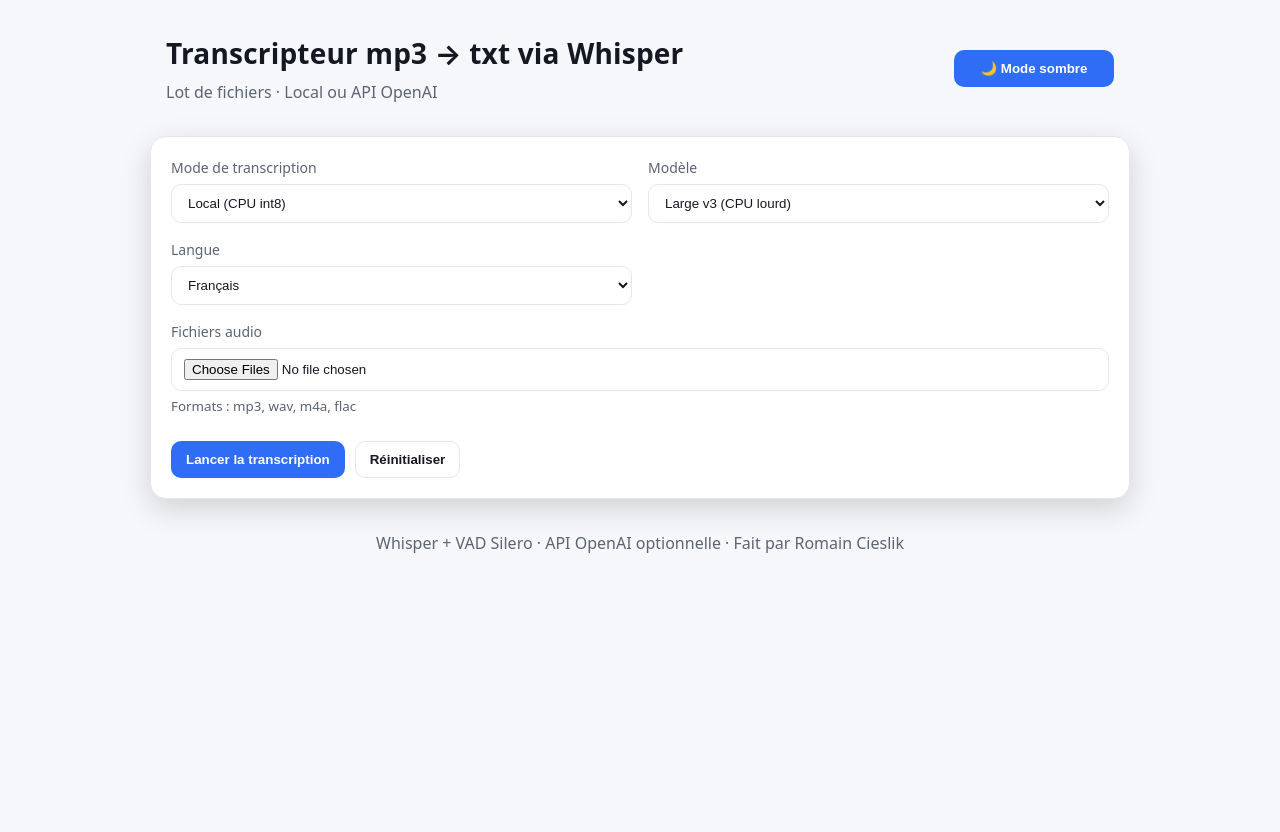
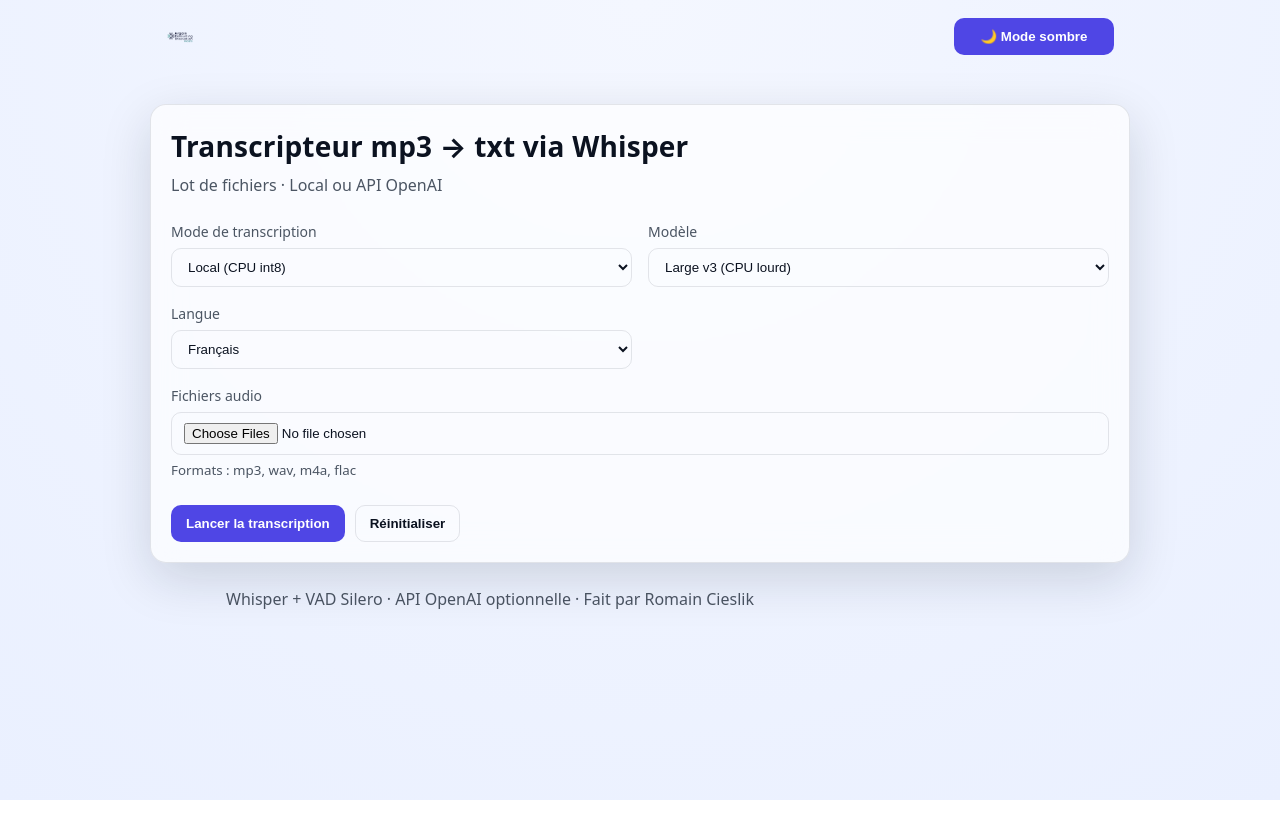
Before and after one commit to Romano-de-la-vega/app-whisper, a FastAPI app: page / in a window 1280 px wide. After the commit the page ends 800 px from the top, so only its background shows below. Run offline with FastAPI, Linux system fonts and the light colour scheme.

Commit message:
feat: add dark and light theme

```diff
--- a/static/app.js
+++ b/static/app.js
@@ -46,15 +46,20 @@ let isRunning = false;
 // ====== Thème (persistance localStorage) ======
 (function initTheme() {
   const root = document.documentElement;
-  const saved = localStorage.getItem("theme") || "light";
-  root.setAttribute("data-theme", saved);
-  themeBtn.textContent = saved === "dark" ? "☀️ Mode clair" : "🌙 Mode sombre";
+  const logo = document.getElementById("logo");
+  const saved = localStorage.getItem("theme");
+  const prefersDark = window.matchMedia("(prefers-color-scheme: dark)").matches;
+  const theme = saved || (prefersDark ? "dark" : "light");
+  root.setAttribute("data-theme", theme);
+  themeBtn.textContent = theme === "dark" ? "☀️ Mode clair" : "🌙 Mode sombre";
+  if (logo) logo.src = theme === "dark" ? "/static/logo_white.png" : "/static/logo.png";
 
   themeBtn.addEventListener("click", () => {
     const next = root.getAttribute("data-theme") === "dark" ? "light" : "dark";
     root.setAttribute("data-theme", next);
     localStorage.setItem("theme", next);
     themeBtn.textContent = next === "dark" ? "☀️ Mode clair" : "🌙 Mode sombre";
+    if (logo) logo.src = next === "dark" ? "/static/logo_white.png" : "/static/logo.png";
   });
 })();
 
--- a/static/style.css
+++ b/static/style.css
@@ -1,70 +1,73 @@
 :root {
-  --bg: #0f1115;
-  --card: #151821;
-  --text: #e6e7ee;
-  --muted: #9aa0aa;
-  --accent: #6ea8fe;
-  --accent-2: #84e1bc;
-  --border: #2a2f3a;
-  --shadow: 0 10px 30px rgba(0,0,0,0.35);
-  --radius: 16px;
+  --accent: #4F46E5;
+  --accent-hover: #6366F1;
+  --accent-2: #22D3EE;
+}
+
+:root[data-theme="dark"] {
+  --body-bg: radial-gradient(circle at top, #0f172a, #0b1020),
+              linear-gradient(120deg, rgba(31,42,68,0.4), rgba(16,52,74,0.4));
+  --text-primary: #E6ECF2;
+  --text-secondary: #AAB4C0;
+  --panel-bg: rgba(18, 24, 38, 0.55);
+  --panel-border: rgba(255, 255, 255, 0.08);
+  --panel-shadow: 0 20px 60px rgba(0, 0, 0, 0.45);
+}
+
+:root[data-theme="light"] {
+  --body-bg: radial-gradient(circle at top, #F4F7FF, #EAF0FF),
+              linear-gradient(120deg, rgba(234,242,255,0.6), rgba(230,246,255,0.6));
+  --text-primary: #0B1220;
+  --text-secondary: #4B5563;
+  --panel-bg: rgba(255, 255, 255, 0.65);
+  --panel-border: rgba(15, 23, 42, 0.10);
+  --panel-shadow: 0 16px 50px rgba(16, 24, 40, 0.15);
 }
 
 * { box-sizing: border-box; }
 html, body { height: 100%; }
+[hidden] { display: none !important; }
 body {
   margin: 0;
-  background: linear-gradient(180deg, #0f1115, #0b0d12);
-  color: var(--text);
+  background: var(--body-bg);
+  color: var(--text-primary);
   font: 16px/1.5 system-ui, -apple-system, Segoe UI, Roboto, "Helvetica Neue", Arial, "Noto Sans", "Apple Color Emoji", "Segoe UI Emoji";
 }
 
-.container {
-  width: 100%;
-  max-width: 980px;
-  margin: 32px auto;
-  padding: 0 16px;
+.container { width: 100%; max-width: 980px; margin: 0 auto; padding: 0 16px; }
+
+header { height: 72px; }
+.header-row { height: 100%; display: flex; align-items: center; justify-content: space-between; }
+.header-row img { height: 28px; width: auto; }
+
+.card {
+  background: var(--panel-bg);
+  border: 1px solid var(--panel-border);
+  border-radius: 16px;
+  backdrop-filter: blur(16px);
+  box-shadow: var(--panel-shadow);
+  padding: 20px;
+  margin-top: 32px;
 }
 
-h1 {
-  font-size: 28px;
-  margin: 0 0 6px;
-  letter-spacing: 0.2px;
-}
-.subtitle { color: var(--muted); margin: 0; }
+h1 { font-size: 28px; margin: 0 0 6px; letter-spacing: .2px; }
+.subtitle { color: var(--text-secondary); margin: 0 0 24px; }
 
-.card {
-  background: var(--card);
-  border: 1px solid var(--border);
-  border-radius: var(--radius);
-  box-shadow: var(--shadow);
-  padding: 20px;
-}
-
-.grid {
-  display: grid;
-  grid-template-columns: repeat(12, 1fr);
-  gap: 16px;
-}
-
+.grid { display: grid; grid-template-columns: repeat(12, 1fr); gap: 16px; }
 .field { grid-column: span 6; display: flex; flex-direction: column; gap: 6px; }
 .field.full { grid-column: 1 / -1; }
-label { color: var(--muted); font-size: 14px; }
+
+label { color: var(--text-secondary); font-size: 14px; }
 select, input[type="file"], input[type="password"] {
   padding: 10px 12px;
   border-radius: 10px;
-  border: 1px solid var(--border);
-  background: #0f131b;
-  color: var(--text);
+  border: 1px solid var(--panel-border);
+  background: transparent;
+  color: var(--text-primary);
 }
-small { color: var(--muted); }
+small { color: var(--text-secondary); }
 
-.actions {
-  grid-column: 1 / -1;
-  display: flex;
-  gap: 10px;
-  margin-top: 8px;
-}
+.actions { grid-column: 1 / -1; display: flex; gap: 10px; margin-top: 8px; }
 
 button, .button {
   display: inline-flex; align-items: center; justify-content: center;
@@ -72,59 +75,37 @@ button, .button {
   border-radius: 10px;
   border: 1px solid transparent;
   background: var(--accent);
-  color: #0c0e13;
+  color: #fff;
   font-weight: 600;
   cursor: pointer;
   text-decoration: none;
-  transition: transform .05s ease;
+  transition: filter .2s ease, box-shadow .2s ease;
 }
-button:active { transform: translateY(1px); }
-button.ghost { background: transparent; border-color: var(--border); color: var(--text); }
-
-/* === bouton "Arrêter" rouge === */
-button.danger {
-  background: #e33c3c;
-  color: #fff;
-  border-color: #b92d2d;
-}
+button:not(.ghost):not(.danger):hover,
+.button:not(.ghost):not(.danger):hover { background: var(--accent-hover); box-shadow: 0 4px 14px rgba(0,0,0,0.1); }
+button.ghost { background: transparent; border-color: var(--panel-border); color: var(--text-primary); }
+button.ghost:hover { filter: brightness(1.05); box-shadow: 0 4px 14px rgba(0,0,0,0.05); }
+button.danger { background: #e5484d; color: #fff; }
 button.danger:hover { filter: brightness(0.95); }
 
+#toggle-theme { min-width: 160px; }
+
+*:focus-visible { outline: 2px solid var(--accent); outline-offset: 2px; }
+
 .status { margin-top: 18px; }
-.progress-wrap {
-  height: 10px; border-radius: 999px; background: #0f131b; border: 1px solid var(--border);
-  overflow: hidden;
-}
-.progress {
-  height: 100%; width: 0%;
-  background: linear-gradient(90deg, var(--accent), var(--accent-2));
-  transition: width .25s ease;
-}
+.progress-wrap { height: 10px; border-radius: 999px; background: transparent; border: 1px solid var(--panel-border); overflow: hidden; }
+.progress { height: 100%; width: 0%; background: linear-gradient(90deg, var(--accent), var(--accent-2)); transition: width .25s ease; }
 
-.meta { display: flex; justify-content: space-between; align-items: center; margin-top: 8px; color: var(--muted); }
-.badge {
-  display: inline-block; padding: 4px 8px; border-radius: 999px; background: #1c2230; border: 1px solid var(--border);
-  color: var(--text); font-size: 12px;
-}
+.meta { display: flex; justify-content: space-between; align-items: center; margin-top: 8px; color: var(--text-secondary); }
+.badge { display: inline-block; padding: 4px 8px; border-radius: 999px; background: transparent; border: 1px solid var(--panel-border); color: var(--text-primary); font-size: 12px; }
 
 .files-list { margin-top: 14px; display: grid; gap: 10px; }
-.file-row {
-  display: grid; gap: 8px;
-  background: #0f131b; border: 1px solid var(--border); border-radius: 12px; padding: 10px;
-}
+.file-row { display: grid; gap: 8px; background: transparent; border: 1px solid var(--panel-border); border-radius: 12px; padding: 10px; }
 .file-row .name { font-weight: 600; }
-.file-row .row-progress { height: 6px; background:#0b0d12; border:1px solid var(--border); border-radius:999px; overflow:hidden; }
-.file-row .row-progress > div {
-  height:100%; width:0%;
-  background: linear-gradient(90deg, var(--accent-2), var(--accent));
-  transition: width .25s ease;
-}
-.file-row .state { font-size: 12px; color: var(--muted); }
+.file-row .row-progress { height: 6px; background: transparent; border:1px solid var(--panel-border); border-radius:999px; overflow:hidden; }
+.file-row .row-progress > div { height:100%; width:0%; background: linear-gradient(90deg, var(--accent-2), var(--accent)); transition: width .25s ease; }
+.file-row .state { font-size: 12px; color: var(--text-secondary); }
 
-.logs {
-  margin-top: 16px; max-height: 320px; overflow: auto;
-  background: #0b0d12; border: 1px solid var(--border); border-radius: 12px; padding: 12px;
-  white-space: pre-wrap; word-break: break-word;
-}
+.logs { margin-top: 16px; max-height: 320px; overflow: auto; background: transparent; border: 1px solid var(--panel-border); border-radius: 12px; padding: 12px; white-space: pre-wrap; word-break: break-word; }
 
-.download { margin-top: 16px; }
-footer.muted { color: var(--muted); text-align: center; margin-bottom: 24px; }
+footer.muted { color: var(--text-secondary); text-align: center; margin: 24px 0; }
--- a/templates/index.html
+++ b/templates/index.html
@@ -6,125 +6,18 @@
     <title>Transcripteur Whisper</title>
     <link rel="stylesheet" href="/static/style.css" />
     <link rel="icon" href="/static/icon.ico" type="image/x-icon">
-
-    <style>
-      /* Thèmes via variables CSS (persistées avec data-theme sur <html>) */
-      :root[data-theme="dark"] {
-        --bg: #0f1115;
-        --card: #151821;
-        --text: #e6e7ee;
-        --muted: #9aa0aa;
-        --accent: #6ea8fe;
-        --accent-2: #84e1bc;
-        --border: #2a2f3a;
-        --btn-fg: #0c0e13;
-      }
-      :root[data-theme="light"] {
-        --bg: #f6f7fb;
-        --card: #ffffff;
-        --text: #151821;
-        --muted: #5b6472;
-        --accent: #2f6df6;
-        --accent-2: #25b78b;
-        --border: #e4e7ee;
-        --btn-fg: #ffffff;
-      }
-
-      html, body { height: 100%; }
-      [hidden] { display: none !important; }
-      body {
-        margin: 0;
-        background: var(--bg);
-        color: var(--text);
-        font: 16px/1.5 system-ui, -apple-system, Segoe UI, Roboto, "Helvetica Neue", Arial;
-      }
-      .container {
-        width: 100%;
-        max-width: 980px;
-        margin: 32px auto;
-        padding: 0 16px;
-      }
-      h1 { font-size: 28px; margin: 0 0 6px; letter-spacing: .2px; }
-      .subtitle { color: var(--muted); margin: 0; }
-
-      .card {
-        background: var(--card);
-        border: 1px solid var(--border);
-        border-radius: 16px;
-        box-shadow: 0 10px 30px rgba(0,0,0,.15);
-        padding: 20px;
-      }
-
-      .grid { display: grid; grid-template-columns: repeat(12, 1fr); gap: 16px; }
-      .field { grid-column: span 6; display: flex; flex-direction: column; gap: 6px; }
-      .field.full { grid-column: 1 / -1; }
-      label { color: var(--muted); font-size: 14px; }
-      select, input[type="file"], input[type="password"] {
-        padding: 10px 12px; border-radius: 10px; border: 1px solid var(--border);
-        background: transparent; color: var(--text);
-      }
-      small { color: var(--muted); }
-
-      .actions { grid-column: 1 / -1; display: flex; gap: 10px; margin-top: 8px; }
-
-      button, .button {
-        display: inline-flex; align-items: center; justify-content: center;
-        padding: 10px 14px; border-radius: 10px; border: 1px solid transparent;
-        background: var(--accent); color: var(--btn-fg); font-weight: 600; cursor: pointer; text-decoration: none;
-      }
-      button.ghost { background: transparent; border-color: var(--border); color: var(--text); }
-      button.danger { background: #e5484d; color: #fff; }
-
-      .status { margin-top: 18px; }
-      .progress-wrap {
-        height: 10px; border-radius: 999px; background: transparent; border: 1px solid var(--border);
-        overflow: hidden;
-      }
-      .progress {
-        height: 100%; width: 0%;
-        background: linear-gradient(90deg, var(--accent), var(--accent-2));
-        transition: width .25s ease;
-      }
-      .meta { display: flex; justify-content: space-between; align-items: center; margin-top: 8px; color: var(--muted); }
-      .badge {
-        display: inline-block; padding: 4px 8px; border-radius: 999px; background: transparent; border: 1px solid var(--border);
-        color: var(--text); font-size: 12px;
-      }
-
-      .files-list { margin-top: 14px; display: grid; gap: 10px; }
-      .file-row {
-        display: grid; gap: 8px; background: transparent; border: 1px solid var(--border); border-radius: 12px; padding: 10px;
-      }
-      .file-row .name { font-weight: 600; }
-      .file-row .row-progress { height: 6px; background: transparent; border:1px solid var(--border); border-radius:999px; overflow:hidden; }
-      .file-row .row-progress > div { height:100%; width:0%; background: linear-gradient(90deg, var(--accent-2), var(--accent)); transition: width .25s ease; }
-      .file-row .state { font-size: 12px; color: var(--muted); }
-
-      .logs {
-        margin-top: 16px; max-height: 320px; overflow: auto;
-        background: transparent; border: 1px solid var(--border); border-radius: 12px; padding: 12px;
-        white-space: pre-wrap; word-break: break-word;
-      }
-
-      footer.muted { color: var(--muted); text-align: center; margin-bottom: 24px; }
-
-      /* Bouton thème header */
-      .header-row { display:flex; justify-content: space-between; align-items:center; gap: 12px; }
-      #toggle-theme { min-width: 160px; }
-    </style>
   </head>
   <body>
-    <header class="container">
-      <div class="header-row">
-        <div>
-          <h1>Transcripteur mp3 → txt via Whisper</h1>
-          <p class="subtitle">Lot de fichiers · Local ou API OpenAI</p>
-        </div>
+    <header>
+      <div class="container header-row">
+        <img id="logo" src="/static/logo.png" alt="Logo" />
         <button id="toggle-theme" type="button">🌙 Mode sombre</button>
       </div>
     </header>
 
     <main class="container card">
+      <h1>Transcripteur mp3 → txt via Whisper</h1>
+      <p class="subtitle">Lot de fichiers · Local ou API OpenAI</p>
       <form id="form" class="grid">
         <div class="field">
           <label for="mode">Mode de transcription</label>
@@ -182,7 +75,6 @@
         <pre id="logs" class="logs"></pre>
 
         <div id="downloads" class="actions" style="gap:.5rem;" hidden>
-
           <button class="button ghost" id="btn-transcription" onclick="downloadTxt(currentJobId, 'transcription', true)">Télécharger la transcription (TXT)</button>
           <button class="button ghost" id="btn-summary" style="display:none;" onclick="downloadTxt(currentJobId, 'summary', true)">Télécharger le résumé (TXT)</button>
           <button class="button" id="btn-zip" onclick="downloadZip(currentJobId)">Télécharger en ZIP</button>
```
